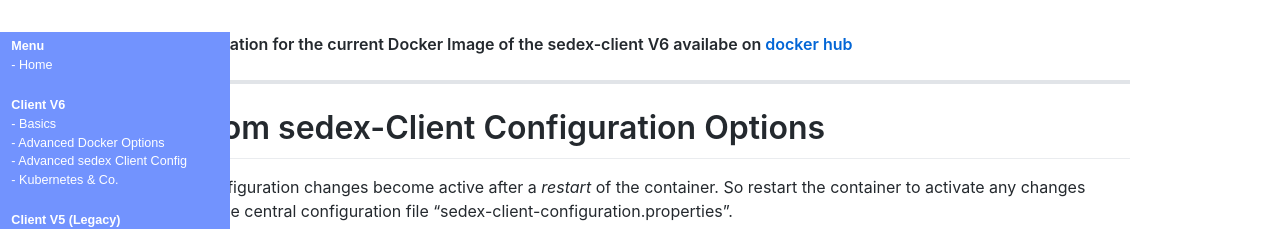
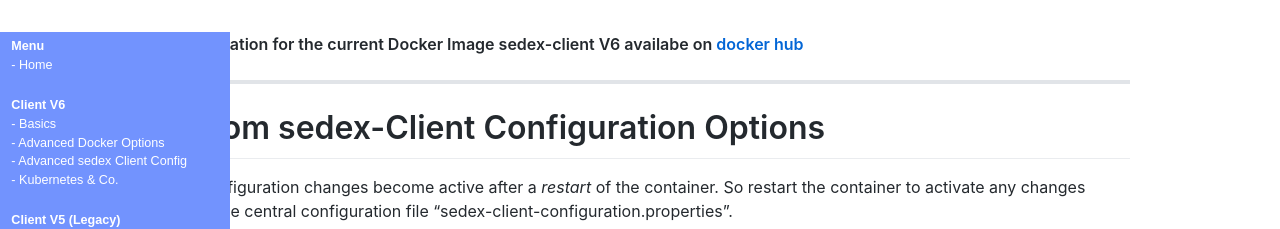
Before and after one commit to sedexch/sedexch.github.io, a Jekyll site: the page built from v6/sedex-client-configuration-options.md, in a window 1280 px wide. Shown: the top 229 px of the page. Built offline with Jekyll 4.4.1, drawn with Linux system fonts in a browser that asks for light colours; our own code applies the rules of GitHub Pages for plain Markdown files.

Commit message:
SEDEX-3166: Edits

```diff
--- a/v6/sedex-client-configuration-options.md
+++ b/v6/sedex-client-configuration-options.md
@@ -1,4 +1,4 @@
-**Documentation for the current Docker Image of the sedex-client V6 availabe on [docker hub](https://hub.docker.com/r/sedexch/sedex-client)**
+**Documentation for the current Docker Image sedex-client V6 availabe on [docker hub](https://hub.docker.com/r/sedexch/sedex-client)**
 
 ***
 
```
Also changed, not shown: v5/index.md (+1 -1 lines), v6/advanced-docker-options.md (+1 -1 lines), v6/index.md (+1 -1 lines), v6/orchestration.md (+1 -1 lines).
